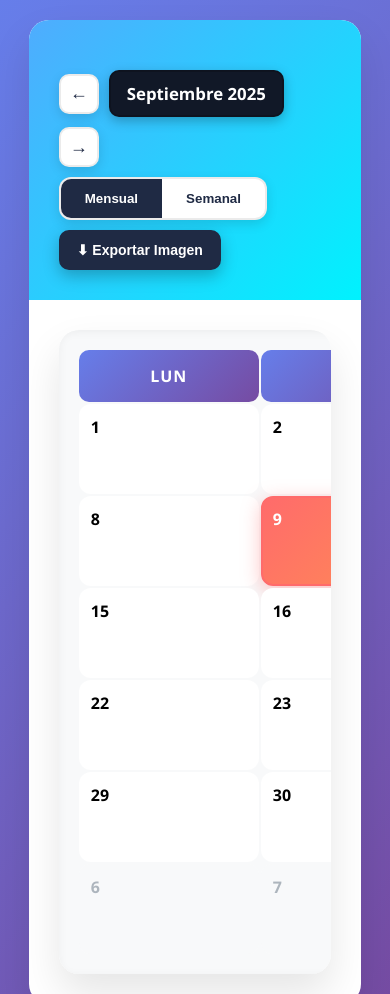
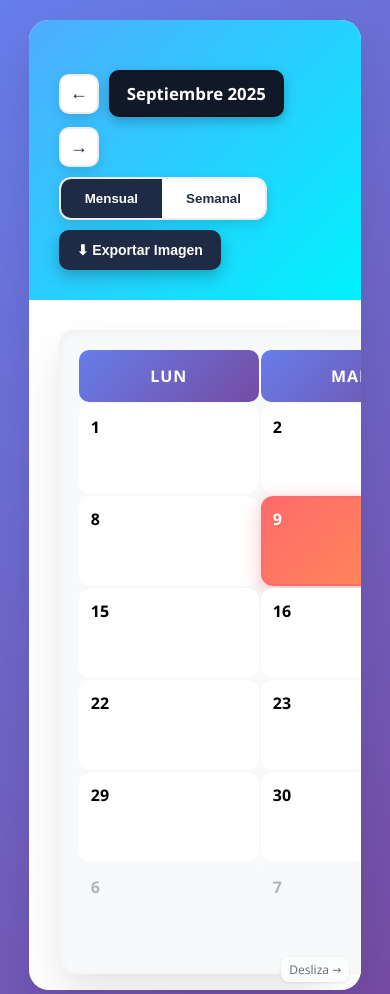
Before and after one commit to rafiqui1987/programacion, a plain HTML site: page index.html in a window 390 px wide. Shown: the top 994 px of the page. Drawn offline with nearby package versions, Linux system fonts and the light colour scheme.

Commit message:
Ajuste de visualizacion 2

```diff
--- a/index.html
+++ b/index.html
@@ -159,6 +159,7 @@
         .calendar-container {
             padding: 30px;
             position: relative;
+            overflow: visible;
         }
 
         #export-content {
@@ -444,12 +445,34 @@
             .calendar-container {
                 overflow-x: auto;
                 -webkit-overflow-scrolling: touch;
+                overflow-y: visible;
+                padding-bottom: 16px;
+            }
+
+            /* Pista visual de scroll */
+            .calendar-container::after {
+                content: 'Desliza →';
+                position: absolute;
+                right: 12px;
+                bottom: 8px;
+                font-size: 12px;
+                color: #6b7280;
+                background: rgba(255,255,255,0.8);
+                padding: 4px 8px;
+                border-radius: 8px;
+                box-shadow: 0 1px 3px rgba(0,0,0,0.1);
+            }
+
+            /* Evitar que el wrapper recorte el contenido horizontal */
+            #export-content {
+                overflow: visible;
             }
 
             /* Fijar ancho mínimo por día y permitir desbordamiento horizontal */
             #calendar.calendar {
                 grid-template-columns: repeat(7, 180px);
                 width: max-content;
+                min-width: calc(7 * 180px + 40px); /* ancho celdas + padding interior */
             }
 
             .calendar-day {
```
